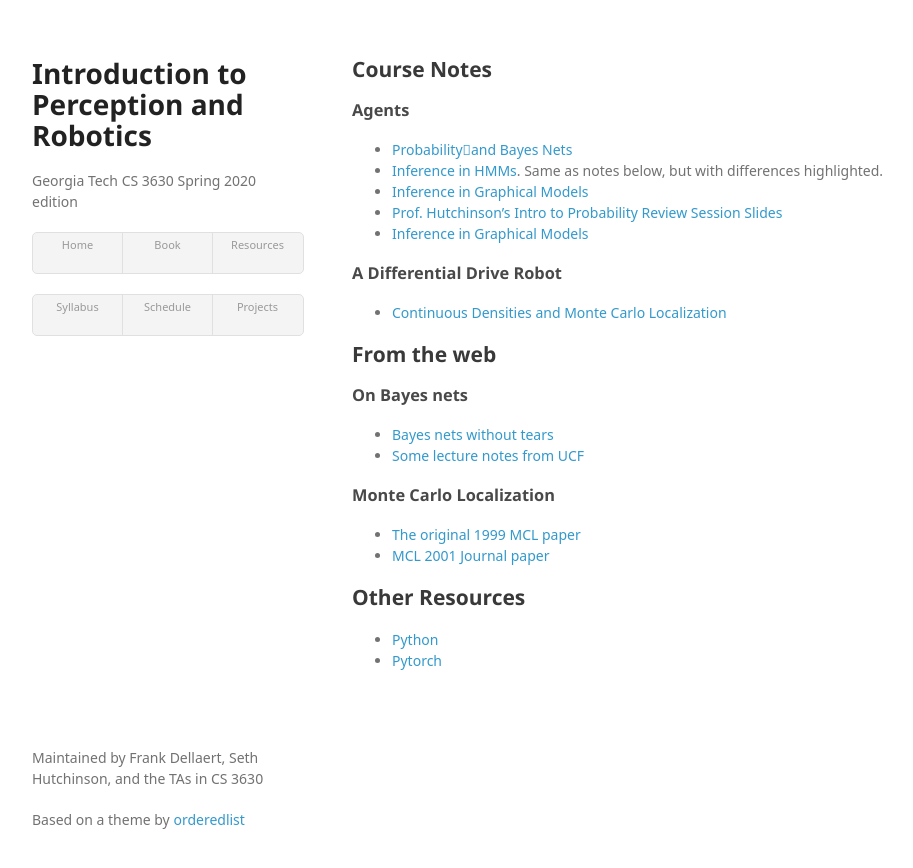
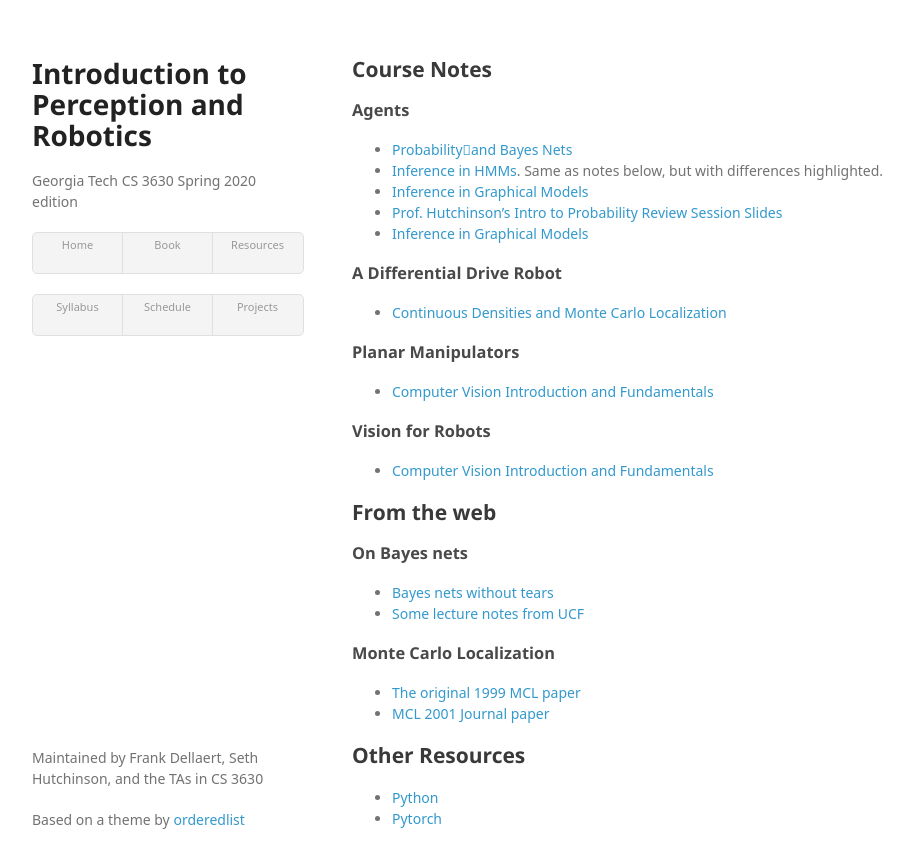
Before and after one commit to dellaert/22F-3630, a Jekyll site: the page built from resources.md, in a window 1280 px wide. Shown: the top 868 px of the page, without its empty margins (158-1071 px from the left). Built offline with Jekyll 4.4.1, drawn with Linux system fonts in a browser that asks for light colours; some web fonts are replaced.

Commit message:
Updated scheule and notes

```diff
--- a/_data/Schedule.csv
+++ b/_data/Schedule.csv
@@ -13,7 +13,7 @@ Week,Month,Date,Day,Parts,Instructor,Topic,Slides,Reading,Projects,Quizzes
 6,Feb,12,Wed,,Frank,Jacobians and Trajectory Control,L11_Jacobian_Control,3-manipulators,,
 7,Feb,17,Mon,,Seth,Inverse Kinematics,L12_Inverse_Kinematics,-,3 due - 4 out,
 7,Feb,19,Wed,,Seth,RRT and Probabilistic Roadmaps,L13_Sampling-Based_Planning-Part2,-,,
-8,Feb,24,Mon,Vision for Robots,Frank,Computer Vision Fundamentals,L14_Computer_Vision,-,,Quiz 3
+8,Feb,24,Mon,Vision for Robots,Frank,Computer Vision Fundamentals,L14_Computer_Vision,4-computer-vision,,Quiz 3
 8,Feb,26,Wed,,Frank,Pinhole Cameras,L15_Pinhole_and_Stereo,-,,
 9,Mar,2,Mon,,Seth,Stereo Vision,L15_Pinhole_and_Stereo,-,4 due - 5 out,
 9,Mar,4,Wed,,Seth,Segmentation,L16_segmentation,-,,
--- a/resources.md
+++ b/resources.md
@@ -15,6 +15,12 @@ title: Resources
 ### A Differential Drive Robot
 * [Continuous Densities and Monte Carlo Localization](notes/2-Monte-Carlo-inference.pdf)
 
+### Planar Manipulators
+* [Computer Vision Introduction and Fundamentals](notes/3-planar-manipulators.pdf)
+
+### Vision for Robots
+* [Computer Vision Introduction and Fundamentals](notes/4-hmm-inference.pdf)
+
 ## From the web
 
 ### On Bayes nets
```
Also changed, not shown: 2 other files.
